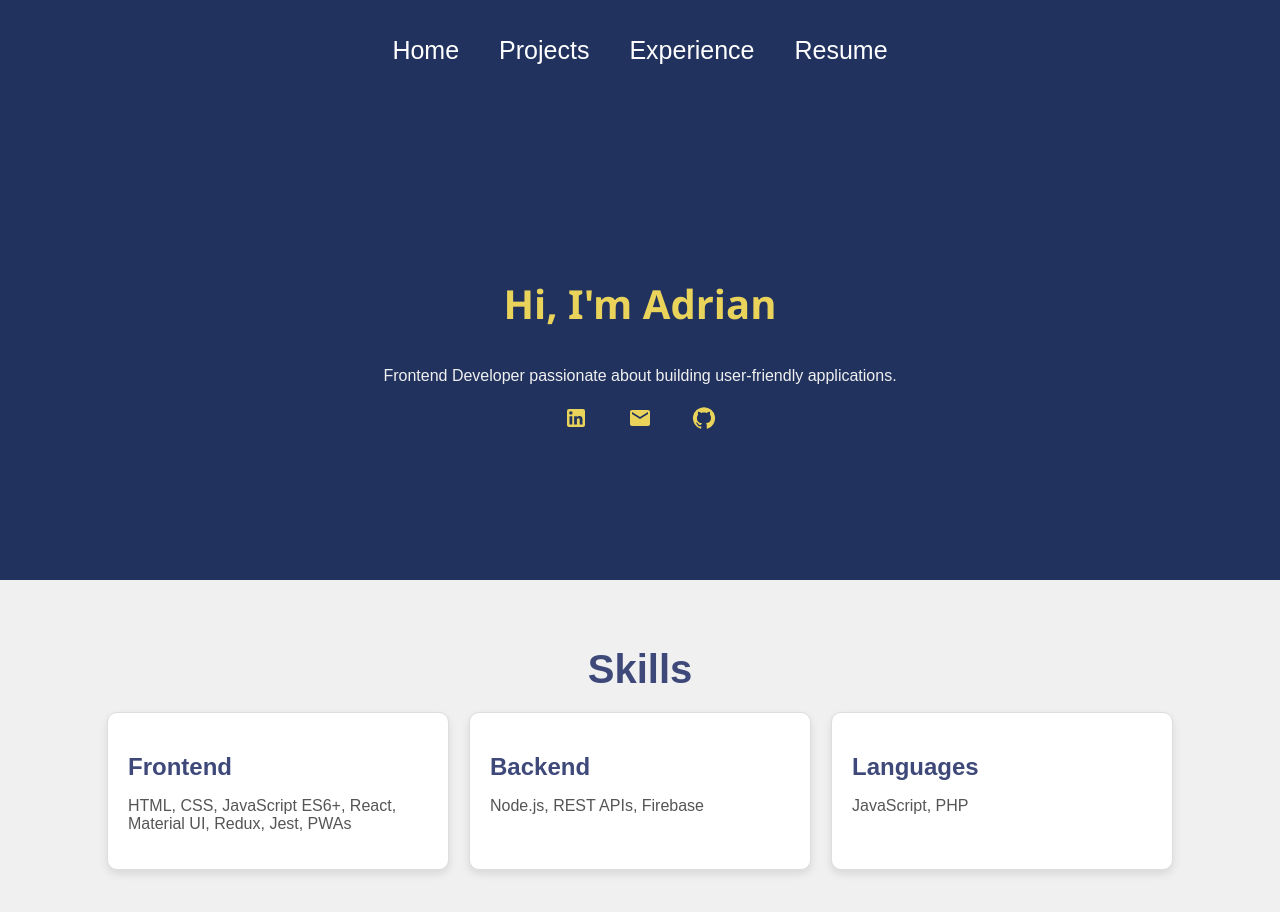
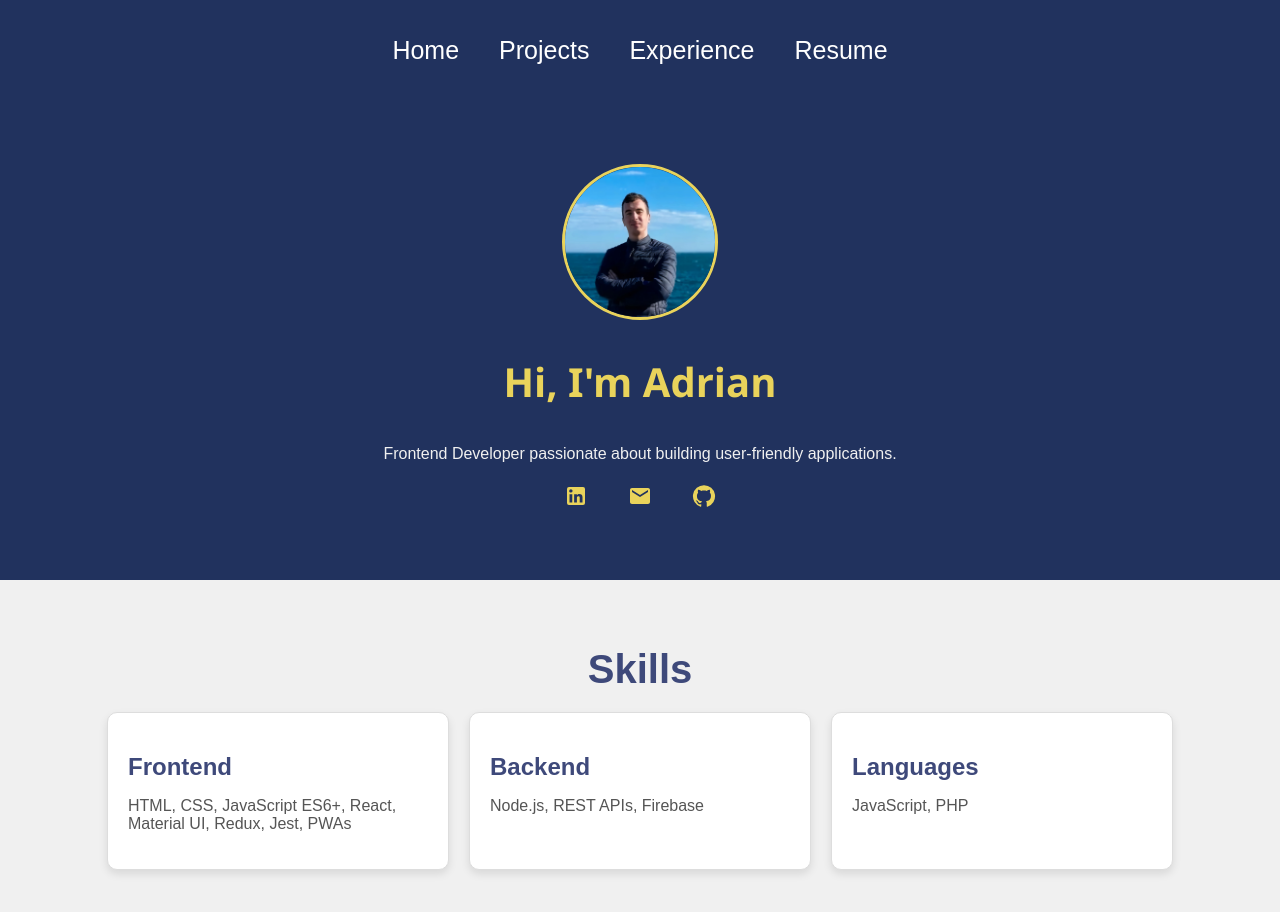
Before and after one commit to lambrugeorge/Website-Portofolio, a React (Create React App) app: page / in a window 1280 px wide. Shown: the top 912 px of the page. Built offline with nearby package versions, Linux system fonts and the light colour scheme.

Commit message:
added profile image

```diff
--- a/src/pages/Home.js
+++ b/src/pages/Home.js
@@ -3,11 +3,18 @@ import LinkedInIcon from '@mui/icons-material/LinkedIn';
 import EmailIcon from '@mui/icons-material/Email';
 import GitHubIcon from '@mui/icons-material/GitHub';
 import '../styles/Home.css';
+import profile from '../assets/profile.jpg'; // Import the profile image
+
 
 function Home() {
   return (
     <div className='home'>
       <div className='about'>
+        <img
+          src={profile}
+          alt="Profile"
+          className="profile-picture"
+        />
         <h2>Hi, I'm Adrian</h2>
         <p>Frontend Developer passionate about building user-friendly applications.</p>
         <div className='social-links'>
--- a/src/styles/Home.css
+++ b/src/styles/Home.css
@@ -5,6 +5,19 @@
   color: #3e497a;
 }
 
+
+.profile-picture {
+  width: 150px; /* Poți ajusta dimensiunea după necesități */
+  height: 150px; /* Poți ajusta dimensiunea după necesități */
+  border-radius: 50%; /* Face imaginea rotundă */
+  border: 3px solid #e9d35b; /* Adaugă un border galben */
+  object-fit: cover; /* Asigură că imaginea se va ajusta corect în container */
+  transition: transform 0.3s ease-in-out; /* Adaugă o tranziție ușoară */
+}
+
+.profile-picture:hover {
+  transform: scale(1.05); /* Mică animație la hover */
+}
 .about {
   width: 100%;
   height: 60vh;
```
Also changed, not shown: src/assets/profile.jpg (added).
